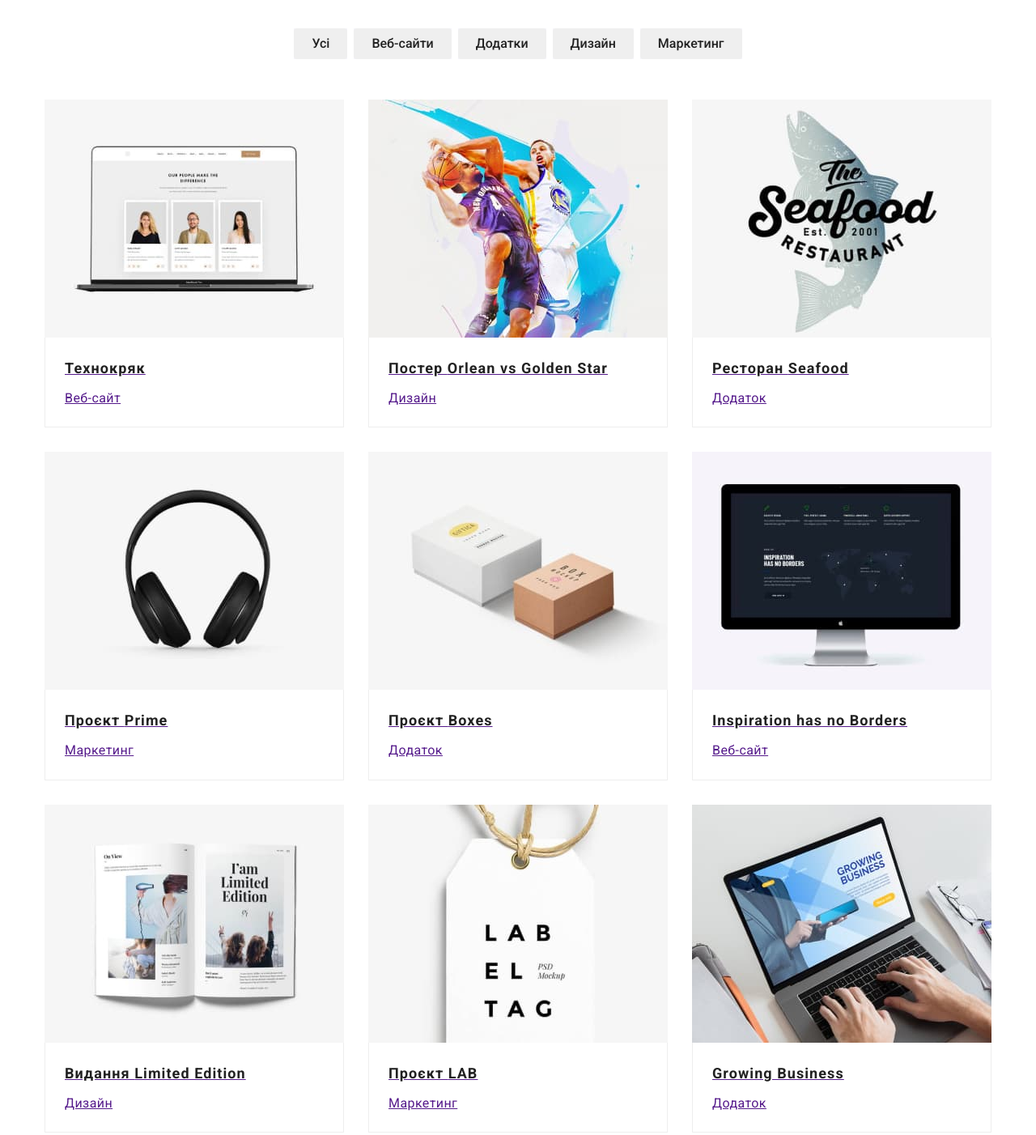
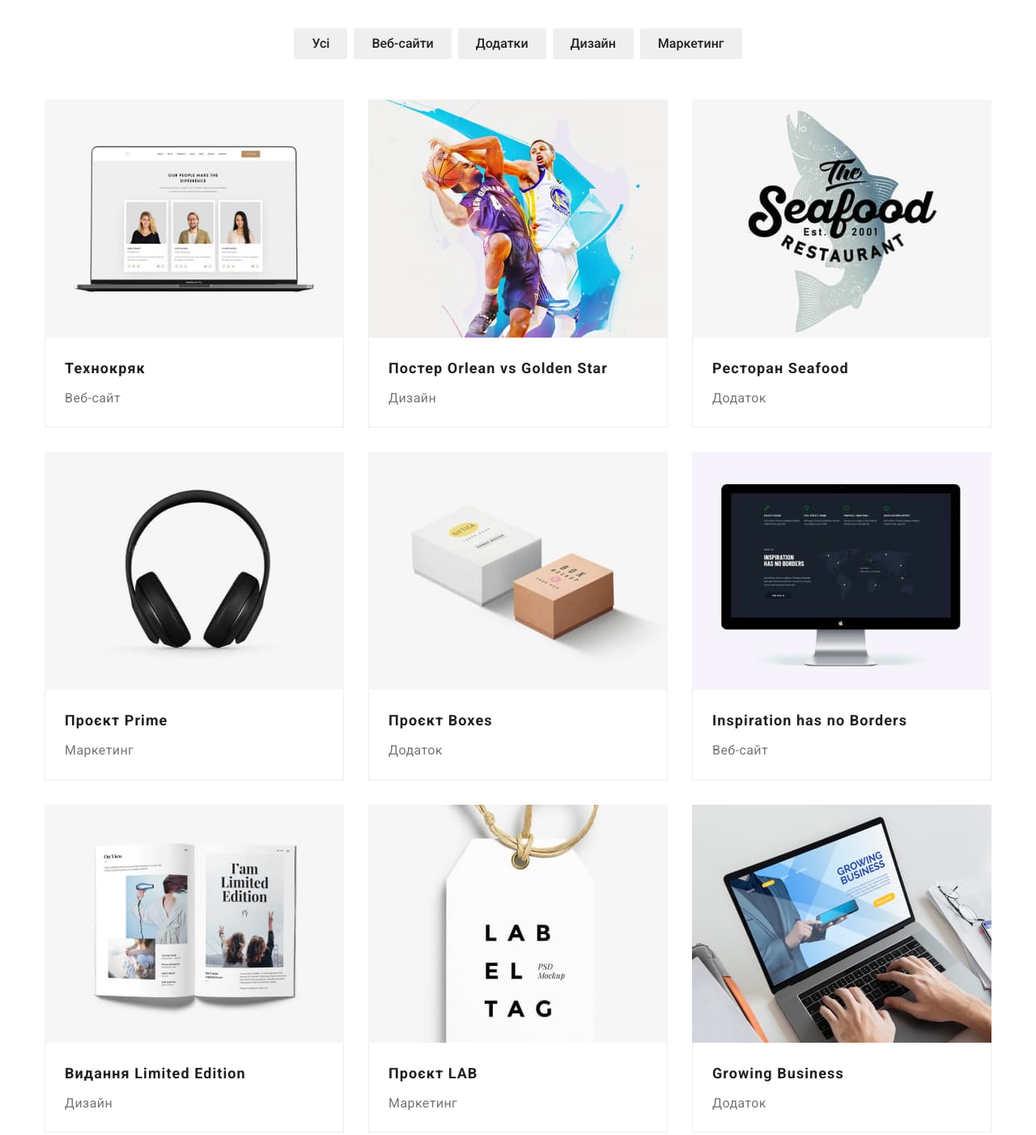
Before and after one commit to oxana31/goit-markup-hw-04, a plain HTML site: page portfolio.html in a window 1280 px wide. Shown: the part 140-1542 px from the top of the page at 81% size. Drawn offline with nearby package versions, Linux system fonts and the light colour scheme.

Commit message:
correction

```diff
--- a/css/styles.css
+++ b/css/styles.css
@@ -129,6 +129,7 @@ body {
 .contact {
     display: flex;
     align-items: center;
+    font-weight: 500;
 }
 .contact-icon {
     margin-right: 10px;
@@ -416,6 +417,8 @@ margin-bottom: 30px;
 .project-desc {
     font-size: 16px;
     line-height: 1.9;
+
+    color: var(--primary-text-color);
 }
 /* ======END MAIN PORTFOLIO======= */
 
@@ -468,6 +471,7 @@ margin-bottom: 30px;
     font-size: inherit;
     text-transform: uppercase;
     line-height: 1.2;
+    font-weight: 700;
 
     color: var(--primary-white-color);
 
--- a/portfolio.html
+++ b/portfolio.html
@@ -71,7 +71,7 @@
         </ul>
         <ul class="projects-list list">
             <li class="projects-list-item">
-                <a class="project-list-link" href="">
+                <a class="project-list-link link" href="">
                 <div class="project-img">
                     <img class="project-img" src="./images/hw-2/laptop.jpg" alt="Ноутбук" width="370" height="294">
                 </div>
@@ -84,7 +84,7 @@
             </li>
 
             <li class="projects-list-item">
-                <a class="project-list-link" href="">
+                <a class="project-list-link link" href="">
                 <div class="project-img">
                     <img class="project-img" src="./images/hw-2/basketball-players.jpg" alt=" Баскетболісти кидають м'яч" width="370" height="294">
                 </div>
@@ -97,7 +97,7 @@
             </li>
 
             <li class="projects-list-item">
-                <a class="project-list-link" href="">
+                <a class="project-list-link link" href="">
                 <div class="project-img">
                     <img class="project-img" src="./images/hw-2/seafood.jpg" alt="Постер ресторану океанічної риби" width="370"
                     height="294">
@@ -110,7 +110,7 @@
             </li>
 
             <li class="projects-list-item">
-                <a class="project-list-link" href="">
+                <a class="project-list-link link" href="">
                 <div class="project-img">
                     <img class="project-img" src="./images/hw-2/earphone.jpg" alt="Навушники" width="370" height="294">
                 </div>
@@ -122,7 +122,7 @@
             </li>
 
             <li class="projects-list-item">
-                <a class="project-list-link" href="">
+                <a class="project-list-link link" href="">
                 <div class="project-img">
                 <img class="project-img" src="./images/hw-2/boxes.jpg" alt="Дві коробки" width="370" height="294">
                 </div>
@@ -134,7 +134,7 @@
             </li>
 
             <li class="projects-list-item">
-                <a class="project-list-link" href="">
+                <a class="project-list-link link" href="">
                 <div class="project-img">
                     <img class="project-img" src="./images/hw-2/screen.jpg" alt="Монітор" width="370" height="294">
                 </div>
@@ -146,7 +146,7 @@
             </li>
 
             <li class="projects-list-item">
-                <a class="project-list-link" href="">
+                <a class="project-list-link link" href="">
                 <div class="project-img">
                     <img class="project-img" src="./images/hw-2/book.jpg" alt="Відкрита книга" width="370" height="294">
                 </div>
@@ -158,7 +158,7 @@
             </li>
 
             <li class="projects-list-item">
-                <a class="project-list-link" href="">
+                <a class="project-list-link link" href="">
                 <div class="project-img">
                     <img class="project-img" src="./images/hw-2/tag.jpg" alt="Бірка" width="370" height="294">
                 </div>
@@ -170,7 +170,7 @@
             </li>
 
             <li class="projects-list-item">
-                <a class="project-list-link" href="">
+                <a class="project-list-link link" href="">
                 <div class="project-img">
                     <img class="project-img" src="./images/hw-2/work-on-a-laptop.jpg" alt="Працює на ноутбуці" width="370" height="294">
                 </div>
```
